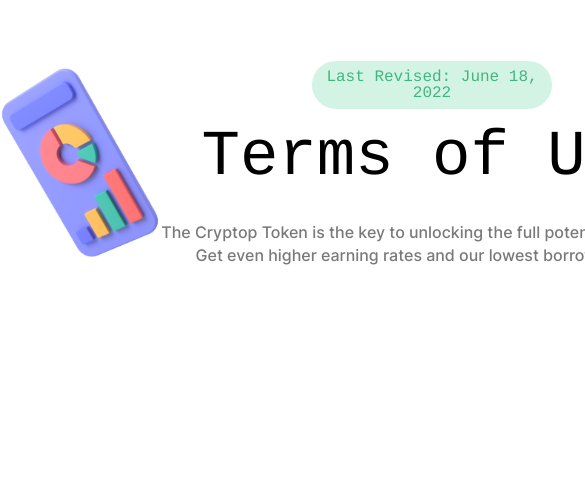
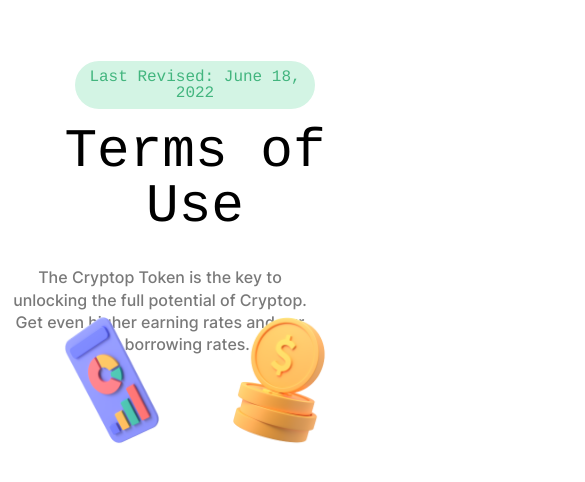
Before and after one commit to mojtaba-jsx/CryptoCurrency, a plain HTML site: page src/html/terms-of-use.html in a window 390 px wide. Shown: the part 110-592 px from the top of the page, 585 px wide, since content can reach past the window. Drawn offline with Linux system fonts and the light colour scheme; a web font is replaced by a local one.

Commit message:
[RESPONSIVE]- Add Responsive For Terms Section

```diff
--- a/src/css/responsive.css
+++ b/src/css/responsive.css
@@ -319,6 +319,70 @@
     margin: 0 auto;
     margin-top: 2rem;
     margin-bottom: 2rem;
+  }
+}
+
+/* *  ------------------------1140px------------------------ */
+@media screen and (max-width: 1140px) {
+  /*! ====Choice Section==== */
+  .choice__window {
+    width: 60rem;
+  }
+  /*! ====Clients Section==== */
+  .clients__wrapper {
+    flex-direction: column;
+  }
+  .clients__left-title,
+  .clients__left-text {
+    text-align: center;
+    margin-bottom: 2rem;
+  }
+  .clients__right-box {
+    width: 80%;
+    margin: 0 auto;
+    margin-bottom: 2rem;
+  }
+
+  /*! ====Trusted Section==== */
+  .trusted-icon1 {
+    width: 14rem;
+    height: 14rem;
+    right: 4rem;
+    top: 18rem;
+  }
+
+  /*! ====Blog Title Section==== */
+  .blog-title__icon1 {
+    right: 2rem;
+    top: 20rem;
+  }
+  .blog-title__icon2 {
+    bottom: -10rem;
+  }
+
+  /*! ====Blog Info Section==== */
+  .blog-info__image {
+    width: 40rem;
+  }
+  /*! ====Terms Section==== */
+  .terms__wrapper {
+    flex-direction: column;
+    position: relative;
+  }
+  .terms__texts {
+    order: 1;
+  }
+  .terms__image1 {
+    position: absolute;
+    order: 2;
+    top: 16rem;
+    left: 4rem;
+  }
+  .terms__image2 {
+    position: absolute;
+    order: 3;
+    top: 16rem;
+    right: 4rem;
   }
 }
 
@@ -374,50 +438,6 @@
   }
 }
 
-/* *  ------------------------1140px------------------------ */
-@media screen and (max-width: 1140px) {
-  /*! ====Choice Section==== */
-  .choice__window {
-    width: 60rem;
-  }
-  /*! ====Clients Section==== */
-  .clients__wrapper {
-    flex-direction: column;
-  }
-  .clients__left-title,
-  .clients__left-text {
-    text-align: center;
-    margin-bottom: 2rem;
-  }
-  .clients__right-box {
-    width: 80%;
-    margin: 0 auto;
-    margin-bottom: 2rem;
-  }
-
-  /*! ====Trusted Section==== */
-  .trusted-icon1 {
-    width: 14rem;
-    height: 14rem;
-    right: 4rem;
-    top: 18rem;
-  }
-
-  /*! ====Blog Title Section==== */
-  .blog-title__icon1 {
-    right: 2rem;
-    top: 20rem;
-  }
-  .blog-title__icon2 {
-    bottom: -10rem;
-  }
-
-  /*! ====Blog Info Section==== */
-  .blog-info__image {
-    width: 40rem;
-  }
-}
-
 /* *  ------------------------980px------------------------ */
 @media screen and (max-width: 980px) {
   /*! ====Explore Section==== */
@@ -1102,6 +1122,15 @@
   .trading__right {
     height: 22rem;
   }
+  /*! ====Terms Section==== */
+  .terms__texts-text {
+    width: 25rem;
+  }
+  .terms__image1,
+  .terms__image2 {
+    width: 8rem;
+    height: 10rem;
+  }
 }
 
 /* *  ------------------------545px------------------------ */
@@ -1734,6 +1763,18 @@
   .touch__right__phone,
   .touch__right__email {
     padding: 0.5rem;
+  }
+  /*! ====Terms Section==== */
+  .terms__texts-title {
+    font-size: 3.4rem;
+  }
+  .terms__image1,
+  .terms__image2 {
+    width: 6rem;
+    height: 8rem;
+  }
+  .terms__texts-text {
+    width: 20rem;
   }
 }
 
@@ -1897,6 +1938,18 @@
     width: 6rem;
     height: 6rem;
   }
+  /*! ====Terms Section==== */
+  .terms__texts-title {
+    font-size: 2.8rem;
+  }
+  .terms__image1,
+  .terms__image2 {
+    width: 4rem;
+    height: 6rem;
+  }
+  .terms__texts-text {
+    width: 18rem;
+  }
 }
 
 /* *  ------------------------336px------------------------ */
```
Lines whose indentation alone changed are shown as unchanged.
